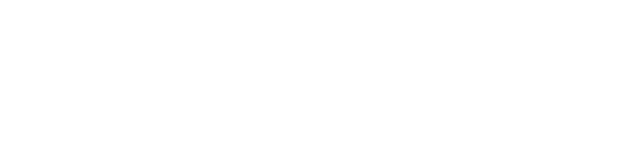
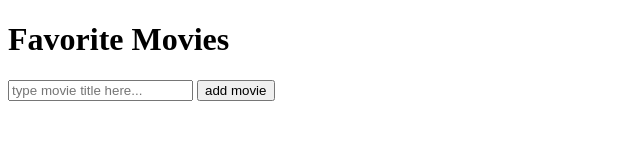
Before and after one commit to jaredg-ai/traceability-lab, a website: page public/index.html in a window 1280 px wide. Shown: the whole page, without its empty margins (0-640 px from the left). Drawn offline with Linux system fonts and the light colour scheme.

Commit message:
a little html

```diff
--- a/public/index.html
+++ b/public/index.html
@@ -7,6 +7,11 @@
     <title>Favorite Movies</title>
 </head>
 <body>
+    <h1>Favorite Movies</h1>
+    <form>
+        <input type="text" placeholder="type movie title here..."/>
+        <button>add movie</button>
+    </form>
 
 </body>
 </html>
```
